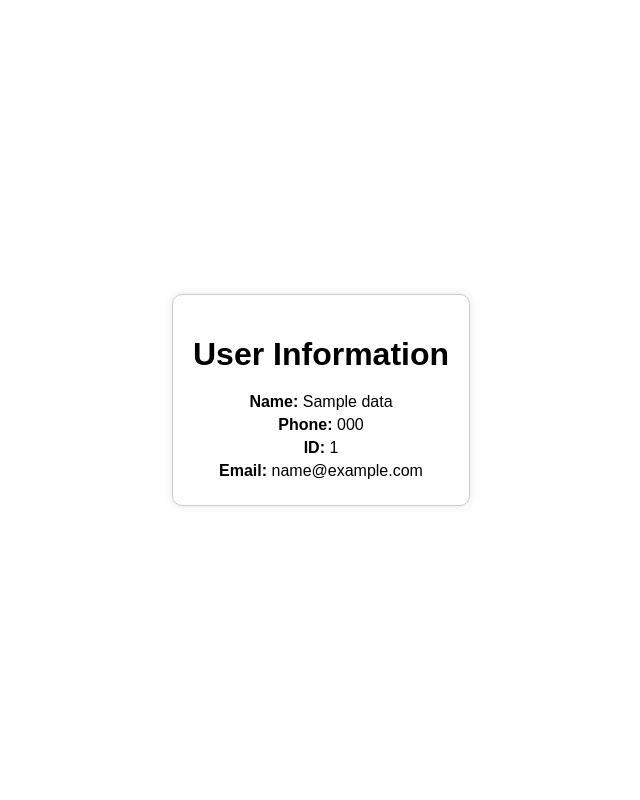
After one commit to Philotheephilix/DJs-on-Demand-Oracle-SQL, a Flask app: template templates/view.html in a window 1280 px wide. The commit adds this page. Shown: the whole page, without its empty margins (319-959 px from the left). Run offline with Flask 3, Linux system fonts and the light colour scheme; the template is opened without the code that fills it: most values are stand-ins (such as "Sample title", 1, 10 or a date in 2020).

Commit message:
updated to work on client modification

```diff
--- a/app.py
+++ b/app.py
@@ -5,8 +5,8 @@ import dbConnect
 
 app = Flask(__name__)
 app.secret_key = 'supersecretkey'
-
-
+db_config = dbConnect.read_db_config()
+dbConnect.execute_sql(db_config,"SELECT * from studentmaster")
 djs = []
 clients = []
 events = []
@@ -65,32 +65,48 @@ def view_dj():
 # Client Management Routes
 @app.route('/add_client', methods=['POST'])
 def add_client():
+    client_id=str(request.form["clientId"])
     client_name = request.form['clientName']
     client_email = request.form['clientEmail']
-    client_phone = request.form['clientPhone']
+    client_phone =str( request.form['clientPhone'])
     clients.append({'name': client_name, 'email': client_email, 'phone': client_phone})
     flash('Client added successfully!')
+    query="INSERT INTO d_clients(client_number,first_name,last_name,phone,email) VALUES( "+client_id+",'"+client_name+"','"+client_name+"',"+client_phone+",'"+client_email+"')"
+    print(query)
+    db_config = dbConnect.read_db_config()
+    result=dbConnect.execute_sql(db_config,query)
+
     return redirect(url_for('home'))
 
 @app.route('/update_client', methods=['POST'])
 def update_client():
-    client_id = int(request.form['clientId'])
-    if client_id < len(clients):
-        clients[client_id] = {
-            'name': request.form['clientName'],
-            'email': request.form['clientEmail'],
-            'phone': request.form['clientPhone']
-        }
-        flash('Client updated successfully!')
-    else:
-        flash('Client not found!')
+    if 1==1:
+        client_id = str(request.form['clientId'])
+        name =request.form['clientName'],
+        email= request.form['clientEmail'],
+        phone= str(request.form['clientPhone'])
+        print(client_id,name,phone,email)
+        query="UPDATE d_clients SET first_name = '"+name[0]+"', phone= "+phone+", email = '"+email[0]+"' WHERE client_number = "+client_id
+        print(query)
+        db_config = dbConnect.read_db_config()
+        result=dbConnect.execute_sql(db_config,query)
+        print("done")
+        flash("NOT UPDATED")
+        print("except")
     return redirect(url_for('home'))
 
 @app.route('/delete_client', methods=['POST'])
 def delete_client():
-    client_id = int(request.form['clientId'])
-    if client_id < len(clients):
-        clients.pop(client_id)
+    print("in")
+    client_id = str(request.form['clientId'])
+    if 1==1:
+        print("inin")
+        query="DELETE FROM d_clients WHERE client_number = "+client_id
+        print("ininin")
+        db_config = dbConnect.read_db_config()
+        print("inininin")
+        result=dbConnect.execute_sql(db_config,query)
+        print("done")
         flash('Client deleted successfully!')
     else:
         flash('Client not found!')
@@ -98,12 +114,28 @@ def delete_client():
 
 @app.route('/view_client', methods=['POST'])
 def view_client():
-    client_id = int(request.form['clientId'])
-    if client_id < len(clients):
-        flash(f"Client Profile: {clients[client_id]}")
-    else:
-        flash('Client not found!')
-    return redirect(url_for('home'))
+    client_id = str(request.form['clientId'])
+    query="select * from d_clients where client_number="+client_id
+    db_config = dbConnect.read_db_config()
+    print("inininin")
+    result=dbConnect.execute_sql(db_config,query)
+    print(result)
+    if result==[]:
+        data = {
+        "name": "",
+        "phone": "",
+        "id": "",
+        "email": ""
+    }
+        return render_template('view.html', data=data)
+    id, first_name, last_name, phone, email = result[0]
+    data = {
+    "name": f"{first_name} {last_name}",
+    "phone": phone,
+    "id": str(id),
+    "email": email
+}
+    return render_template('view.html', data=data)
 
 # Event Management Routes
 @app.route('/create_event', methods=['POST'])
--- a/templates/index.html
+++ b/templates/index.html
@@ -127,6 +127,8 @@
             <span class="close" onclick="closeModal('addClientModal')">&times;</span>
             <h2>Add Client</h2>
             <form action="/add_client" method="POST">
+                <label for="clientId">Client ID:</label>
+                <input type="text" id="clientId" name="clientId"><br>
                 <label for="clientName">Name:</label>
                 <input type="text" id="clientName" name="clientName"><br>
                 <label for="clientEmail">Email:</label>
--- /dev/null
+++ b/templates/view.html
@@ -0,0 +1,40 @@
+<!DOCTYPE html>
+<html lang="en">
+<head>
+    <meta charset="UTF-8">
+    <meta name="viewport" content="width=device-width, initial-scale=1.0">
+    <title>User Info</title>
+    <style>
+        body {
+            display: flex;
+            justify-content: center;
+            align-items: center;
+            height: 100vh;
+            margin: 0;
+            font-family: Arial, sans-serif;
+        }
+        .container {
+            text-align: center;
+            border: 1px solid #ccc;
+            padding: 20px;
+            border-radius: 10px;
+            box-shadow: 0 0 10px rgba(0, 0, 0, 0.1);
+        }
+        .container h1 {
+            margin-bottom: 20px;
+        }
+        .container p {
+            margin: 5px 0;
+        }
+    </style>
+</head>
+<body>
+    <div class="container">
+        <h1>User Information</h1>
+        <p><strong>Name:</strong> {{ data.name }}</p>
+        <p><strong>Phone:</strong> {{ data.phone }}</p>
+        <p><strong>ID:</strong> {{ data.id }}</p>
+        <p><strong>Email:</strong> {{ data.email }}</p>
+    </div>
+</body>
+</html>
```
Also changed, not shown: dbConnect.py (+27 -12 lines), 1 other file.
